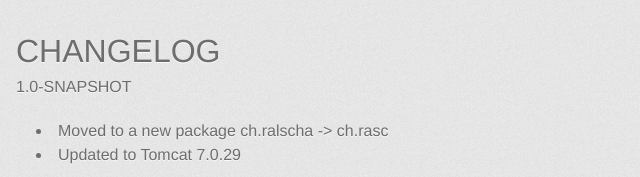
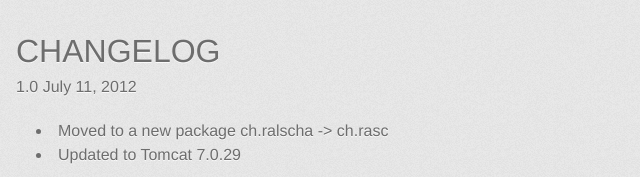
Before and after one commit to ralscha/embeddedtc, a plain HTML site: page index.html in a window 1280 px wide. Shown: the part 1319-1496 px from the top of the page, 314-954 px from the left. Drawn offline with Linux system fonts and the light colour scheme; a web font is replaced by a local one.

Commit message:
Update gh-pages

```diff
--- a/index.html
+++ b/index.html
@@ -81,10 +81,10 @@ with startAndWait()</p>
 
 <h1>CHANGELOG</h1>
 
-<p>1.0-SNAPSHOT</p>
+<p>1.0     July 11, 2012</p>
 <ul>
   <li>Moved to a new package ch.ralscha -> ch.rasc</li>
-  <li> Updated to Tomcat 7.0.29</li>
+  <li>Updated to Tomcat 7.0.29</li>
 </ul>
 
 <p>0.0.9   June 21, 2012</p>
```
